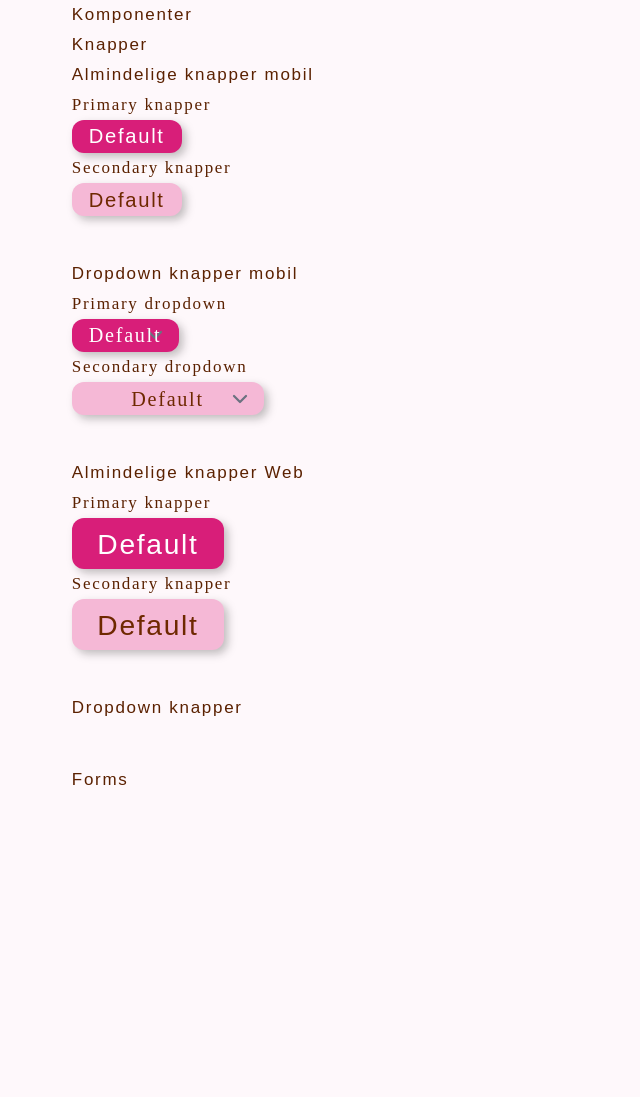
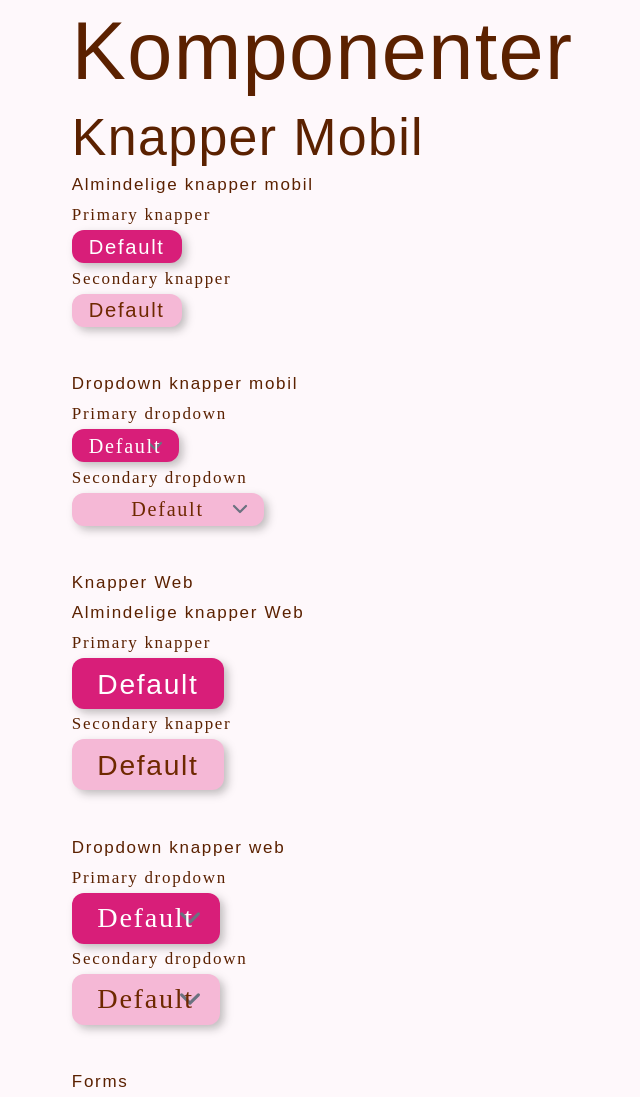
Before and after one commit to jako500n/3.-semesterseksamen, a website built with Vite: page src/componenter.html in a window 1280 px wide. Shown: the whole page, without its empty margins (5-645 px from the left). Before the commit the page ends 800 px from the top, so only its background shows below. Built offline with nearby package versions, Linux system fonts and the light colour scheme; a web font is replaced by a local one.

Commit message:
Knapper lavet videre

```diff
--- a/src/componenter.html
+++ b/src/componenter.html
@@ -8,9 +8,9 @@
   </head>
   <body class="bg-pink-100 text-body_base text-copyColor">
     <main class="mx-auto">
-      <h1>Komponenter</h1>
+      <h1 class="text-H1_desktop">Komponenter</h1>
 
-      <h2>Knapper</h2>
+      <h2 class="text-H2_desktop">Knapper Mobil</h2>
       <div class="mb-10">
         <!-- Almindelige knapper mobil -->
         <h3>Almindelige knapper mobil</h3>
@@ -70,8 +70,11 @@
             <option value="Default">Default</option>
           </select>
         </div>
-
         <!--  -->
+        <!--  -->
+        <!--  -->
+        <!--  -->
+        <h2>Knapper Web</h2>
         <!-- Almindelige knapper Web -->
         <h3>Almindelige knapper Web</h3>
         <div class="mb-10">
@@ -91,12 +94,42 @@
             Default
           </button>
         </div>
-
-        <!--  -->
-        <!--  -->
-        <!--  -->
         <!-- Dropdown knapper mobil -->
-        <h3>Dropdown knapper</h3>
+        <h3>Dropdown knapper web</h3>
+        <!-- Dropdown knapper mobil -->
+        <div class="mb-10">
+          <!-- Primary dropdown -->
+          <p>Primary dropdown</p>
+          <select
+            class="max-w-xs rounded-KnapperRadius border-none bg-PrimaryButton px-6 py-2 text-knaptekst_desktop text-PrimaryButtonTextColor drop-shadow-knapShadow transition ease-in hover:bg-PrimaryButtonHover hover:text-PrimaryButtonHoverTextColor hover:drop-shadow-CardHoverShadow focus:border-PrimaryButtonBorder focus:ring-4 focus:ring-PrimaryButtonBorder"
+            name="Default"
+            id="Default"
+            x-model="Default"
+            form="Default"
+            x-on:change="$nextTick(() => {Default()});"
+          >
+            <option value="Default">Default</option>
+            <option value="Default">Default</option>
+            <option value="Default">Default</option>
+            <option value="Default">Default</option>
+          </select>
+          <!--  -->
+          <!-- Secondary dropdown -->
+          <p>Secondary dropdown</p>
+          <select
+            class="max-w-xs rounded-KnapperRadius border-none bg-SecondaryButton px-6 py-2 text-knaptekst_desktop text-SecondaryButtonTextColor drop-shadow-knapShadow transition ease-in hover:bg-SecondaryButtonHover hover:drop-shadow-CardHoverShadow focus:border-SecondaryButtonBorder focus:ring-4 focus:ring-SecondaryButtonBorder"
+            name="Default"
+            id="Default"
+            x-model="Default"
+            form="Default"
+            x-on:change="$nextTick(() => {Default()});"
+          >
+            <option value="Default">Default</option>
+            <option value="Default">Default</option>
+            <option value="Default">Default</option>
+            <option value="Default">Default</option>
+          </select>
+        </div>
       </div>
 
       <!-- Forms -->
```
